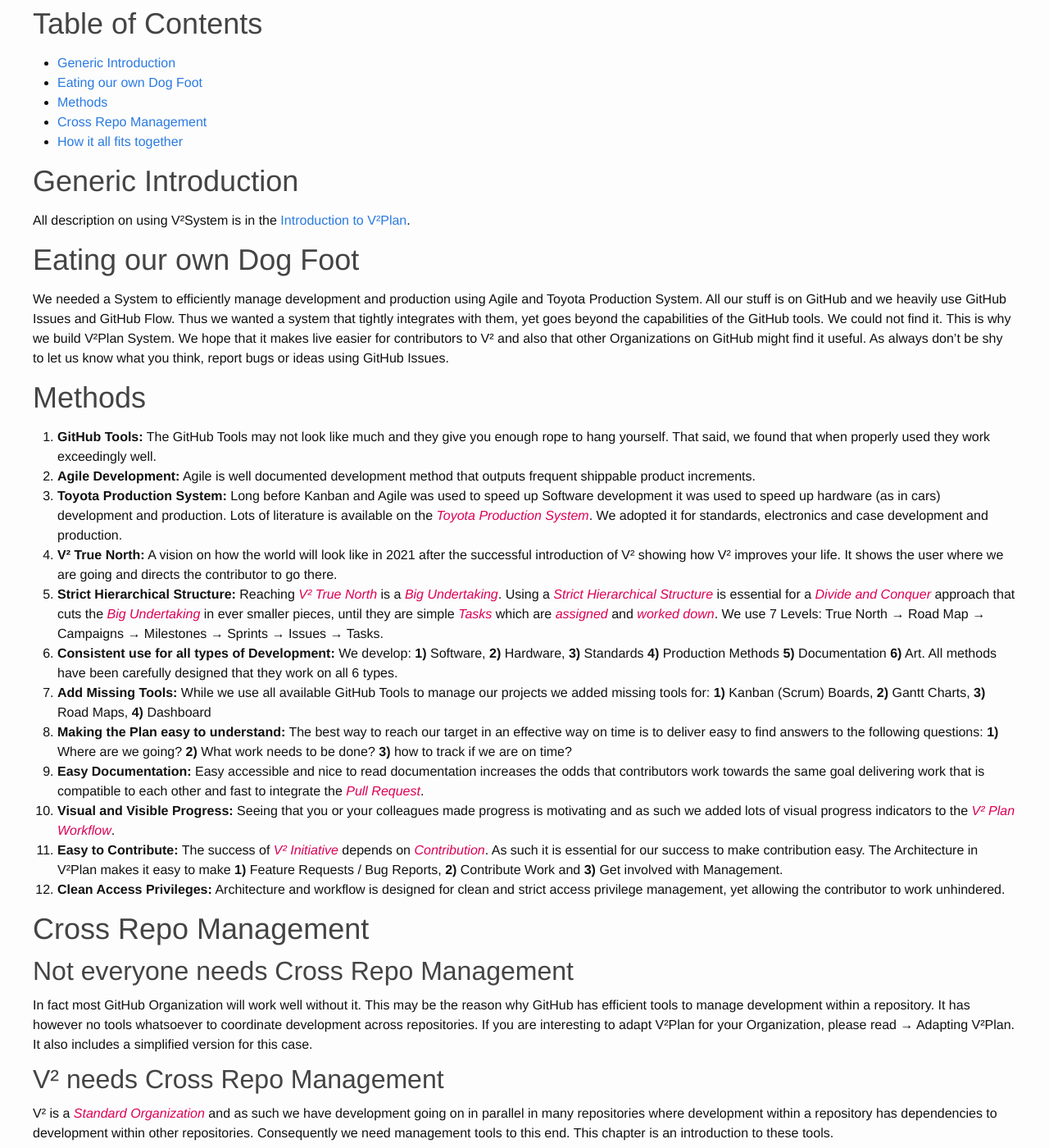
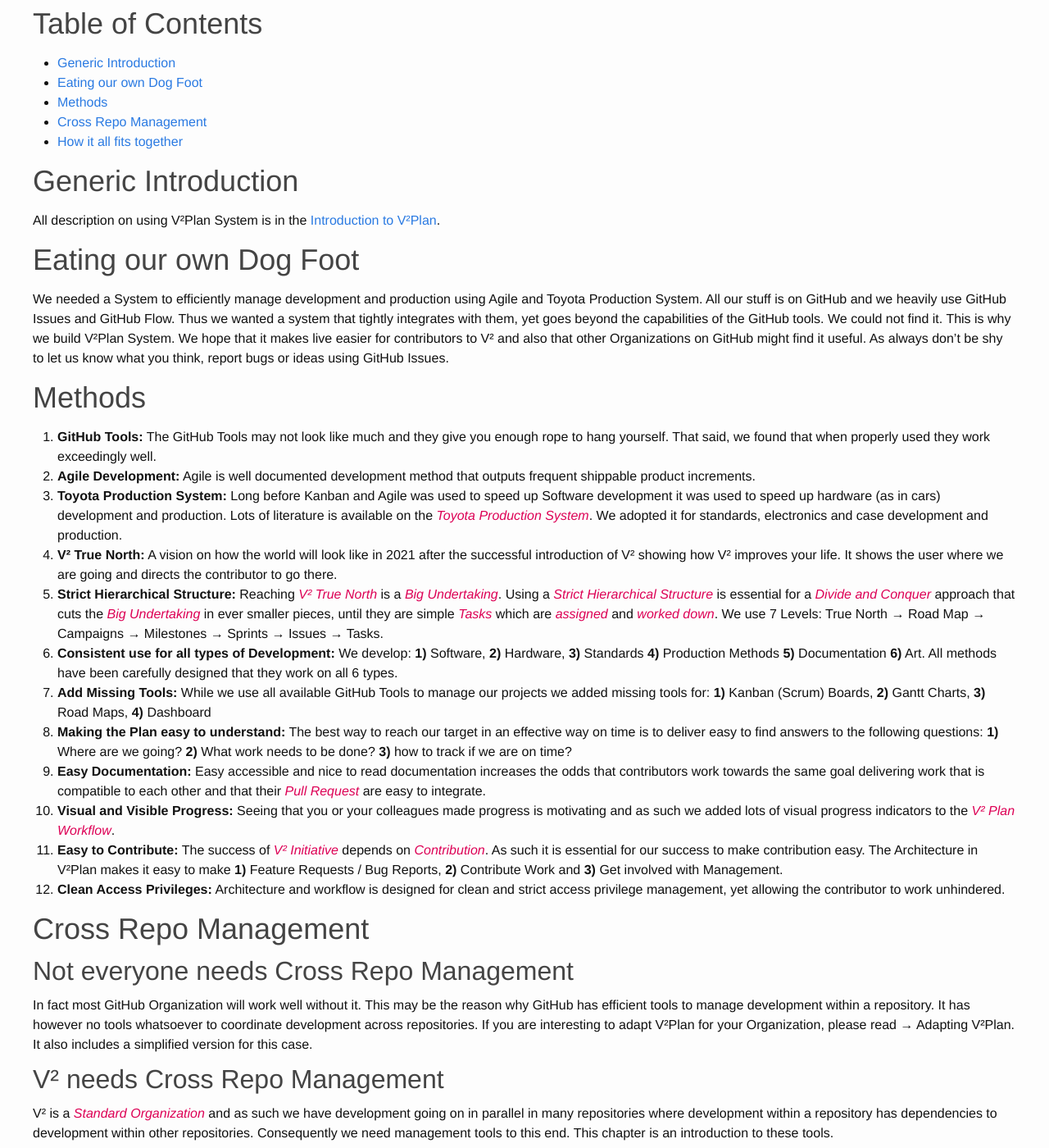
Before and after one commit to V-Squared/v2-Plan, a Jekyll site: the page built from system.md, in a window 1280 px wide and 1400 px high, scrolled down 444 px. Shown: the whole window at 82% size. Built offline with Jekyll 4.4.1, drawn with Linux system fonts in a browser that asks for light colours; nearby versions of some CDN libraries.

Commit message:
FIxed typos

```diff
--- a/system.md
+++ b/system.md
@@ -17,7 +17,7 @@ order: 4
 
 
 # Generic Introduction <a name="intro"></a>
-All description on using V²System is in the [Introduction to V²Plan](/v2-Plan).
+All description on using V²Plan System is in the [Introduction to V²Plan](/v2-Plan).
 
 
 # Eating our own Dog Foot <a name="dog-foot"></a>
@@ -34,7 +34,7 @@ We needed a System to efficiently manage development and production using Agile
 6. **Consistent use for all types of Development:** We develop: **1)** Software, **2)** Hardware, **3)** Standards **4)** Production Methods **5)** Documentation **6)** Art. All methods have been carefully designed that they work on all 6 types.
 7. **Add Missing Tools:** While we use all available GitHub Tools to manage our projects we added missing tools for:  **1)** Kanban (Scrum) Boards, **2)** Gantt Charts, **3)** Road Maps, **4)** Dashboard
 8. **Making the Plan easy to understand:** The best way to reach our target in an effective way on time is to deliver easy to find answers to the following questions: **1)** Where are we going? **2)** What work needs to be done? **3)** how to track if we are on time?
-9. **Easy Documentation:** Easy accessible and nice to read documentation increases the odds that contributors work towards the same goal delivering work that is compatible to each other and fast to integrate the *Pull Request*.
+9. **Easy Documentation:** Easy accessible and nice to read documentation increases the odds that contributors work towards the same goal delivering work that is compatible to each other and that their *Pull Request* are easy to integrate.
 10. **Visual and Visible Progress:** Seeing that you or your colleagues made progress is motivating and as such we added lots of visual progress indicators to the *V² Plan Workflow*.
 11. **Easy to Contribute:** The success of *V² Initiative* depends on *Contribution*. As such it is essential for our success to make contribution easy. The Architecture in V²Plan makes it easy to make **1)** Feature Requests / Bug Reports, **2)** Contribute Work and **3)** Get involved  with Management.
 12. **Clean Access Privileges:** Architecture and workflow is designed for clean and strict access privilege management, yet allowing the contributor to work unhindered.
@@ -42,6 +42,7 @@ We needed a System to efficiently manage development and production using Agile
 
 
 # Cross Repo Management <a name="cross-repo"></a>
+
 ## Not everyone needs Cross Repo Management
 In fact most GitHub Organization will work well without it. This may be the reason why
 GitHub has efficient tools to manage development within a repository. It has however no tools whatsoever to coordinate development across repositories. If you are interesting to adapt V²Plan for your Organization, please read → Adapting V²Plan. It also includes a simplified version for this case.
```
